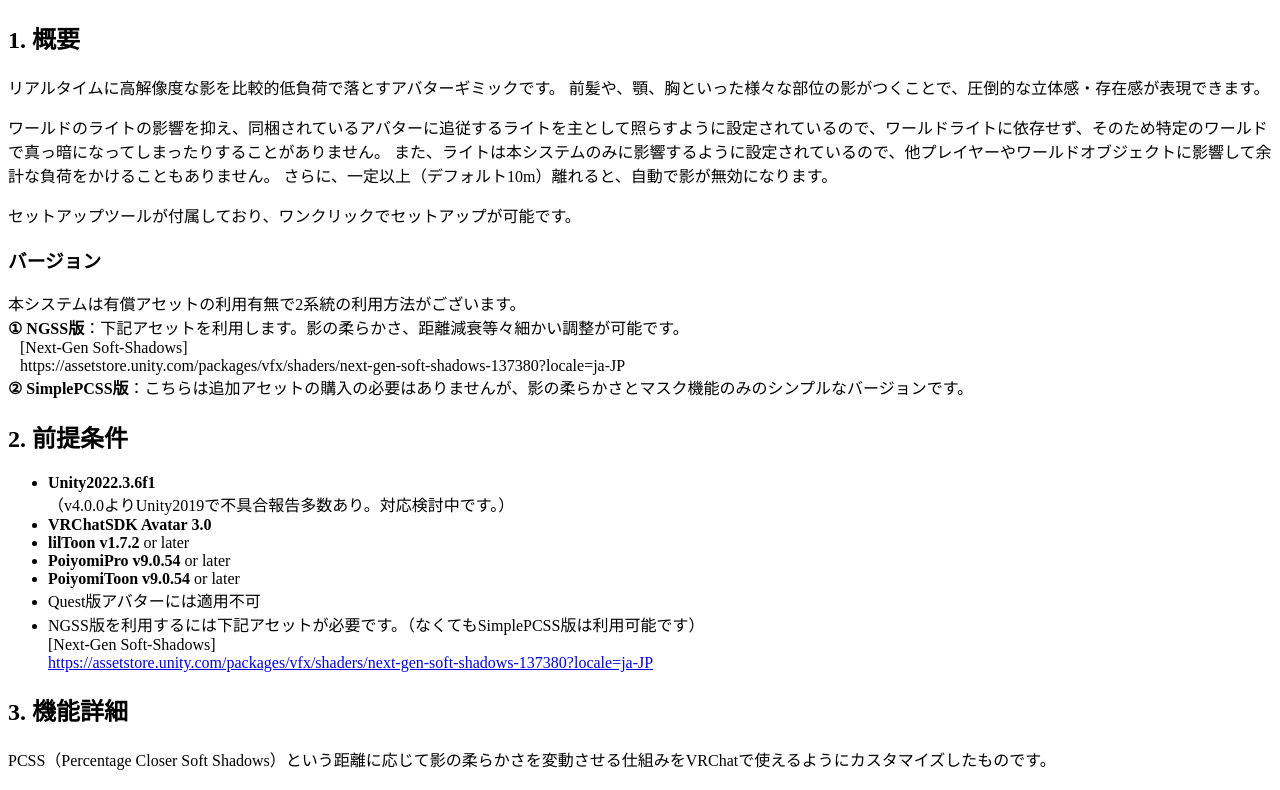
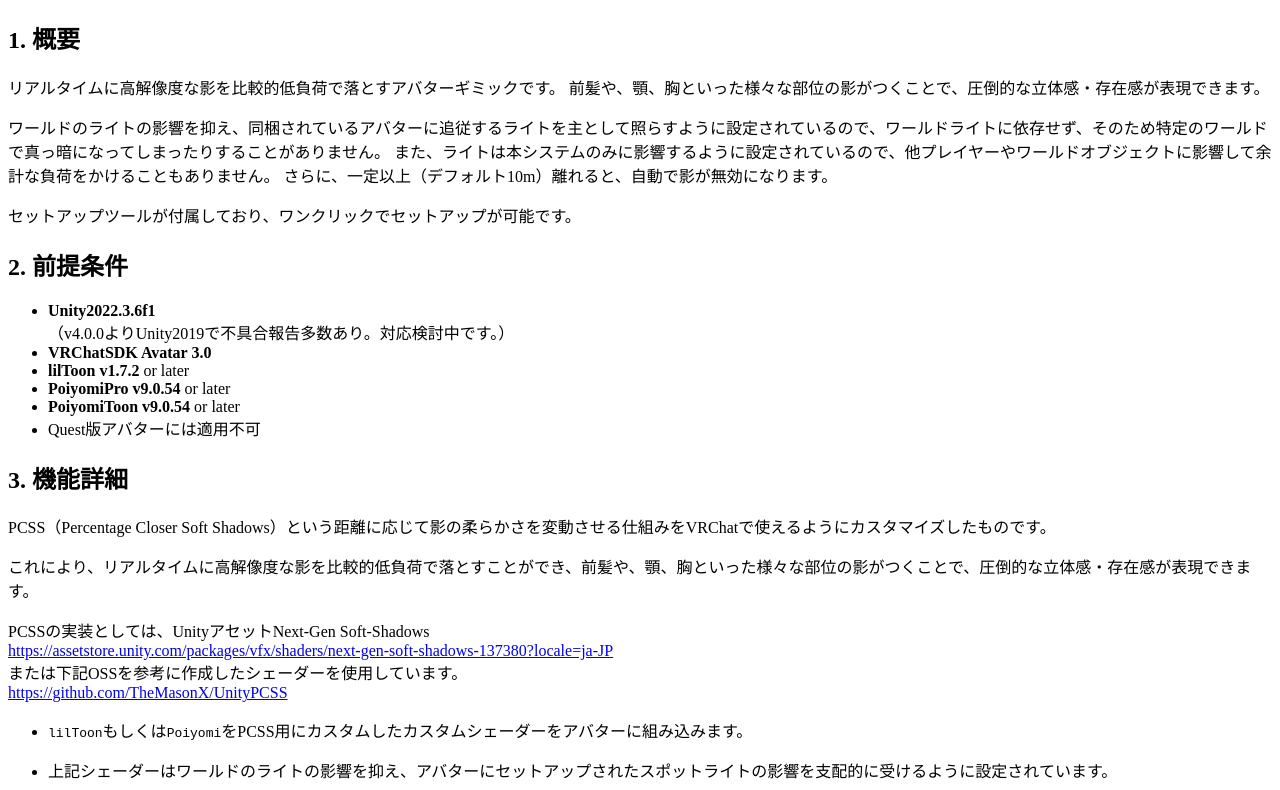
Before and after one commit to nHaruka-git/PCSS4VRC, a Next.js app: page /ja in a window 1280 px wide. Shown: the top 790 px of the page. Built offline with nearby package versions, Linux system fonts and the light colour scheme.

Commit message:
Update index.mdx
removed the sections about NGSS

```diff
--- a/src/pages/ja/index.mdx
+++ b/src/pages/ja/index.mdx
@@ -10,15 +10,6 @@
 セットアップツールが付属しており、ワンクリックでセットアップが可能です。
 
 
-### バージョン
-
-本システムは有償アセットの利用有無で2系統の利用方法がございます。<br/>
-**① NGSS版**：下記アセットを利用します。影の柔らかさ、距離減衰等々細かい調整が可能です。<br/>
-&nbsp;&nbsp;&nbsp;[Next-Gen Soft-Shadows]<br/>
-&nbsp;&nbsp;&nbsp;https://assetstore.unity.com/packages/vfx/shaders/next-gen-soft-shadows-137380?locale=ja-JP<br/>
-**② SimplePCSS版**：こちらは追加アセットの購入の必要はありませんが、影の柔らかさとマスク機能のみのシンプルなバージョンです。
-
-
 ## 2. 前提条件
 
 - **Unity2022.3.6f1**<br/>
@@ -28,9 +19,6 @@
 - **PoiyomiPro v9.0.54** or later
 - **PoiyomiToon v9.0.54** or later
 - Quest版アバターには適用不可
-- NGSS版を利用するには下記アセットが必要です。（なくてもSimplePCSS版は利用可能です）<br/>
-[Next-Gen Soft-Shadows]<br/>
-[https://assetstore.unity.com/packages/vfx/shaders/next-gen-soft-shadows-137380?locale=ja-JP](https://assetstore.unity.com/packages/vfx/shaders/next-gen-soft-shadows-137380?locale=ja-JP)
 
 
 ## 3. 機能詳細
```
